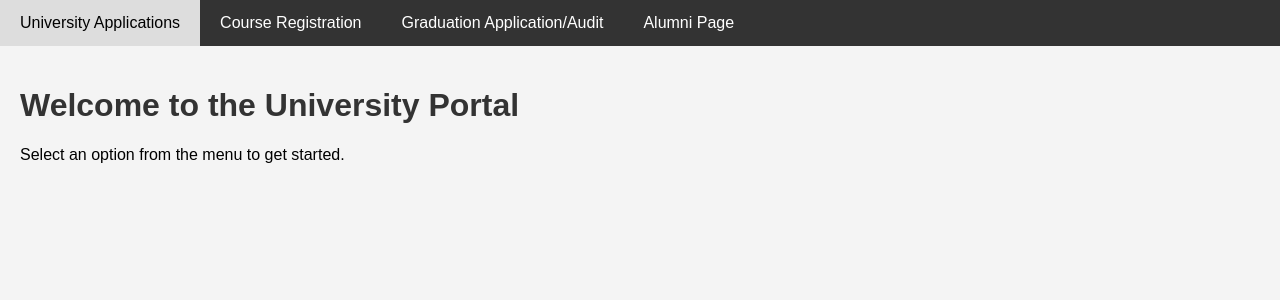
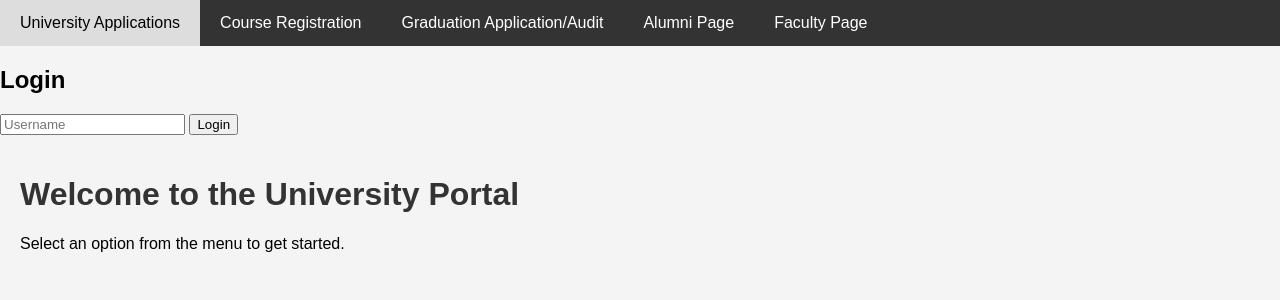
Before and after one commit to mikaelaberg/CIS-IMSE-556-02-DBMS-Project-Team-2, a Flask app: page / in a window 1280 px wide. Shown: the top 300 px of the page. Run offline with Flask 3, Linux system fonts and the light colour scheme; some libraries are stand-ins or nearby versions.

Commit message:
Added faculty page, added the loging page that will redirect you based on the 5 different username types.

```diff
--- a/app.py
+++ b/app.py
@@ -31,6 +31,9 @@ def graduation_application():
 def alumni_page():
     return render_template('alumni_page.html')
 
+@app.route('/faculty_page')
+def faculty_page():
+    return render_template('faculty_page.html')
 @app.route('/test_db')
 def test_db():
     try:
--- a/templates/index.html
+++ b/templates/index.html
@@ -42,10 +42,41 @@
         <a href="/course_registration">Course Registration</a>
         <a href="/graduation_application">Graduation Application/Audit</a>
         <a href="/alumni_page">Alumni Page</a>
+        <a href="/faculty_page">Faculty Page</a>
+    </div>
+    <div id="login-form">
+        <h2>Login</h2>
+         <input type="text" id="username" placeholder="Username">
+        <button onclick="redirectBasedOnRole()">Login</button>
     </div>
     <div class="main-content">
         <h1>Welcome to the University Portal</h1>
         <p>Select an option from the menu to get started.</p>
     </div>
 </body>
+<script>
+    function redirectBasedOnRole(){
+        const username =document.getElementById('username').value;
+        switch (username){
+            case 'User':
+                window.location.href='/';
+                break;
+            case 'Applicant':
+                window.location.href="/university_applications";
+                break;
+            case 'Graduate Student':
+                window.location.href="/graduation_application";
+                break;
+            case 'Alumni':
+                window.location.href="/alumni_page";
+                break;
+            case 'Faculty':
+                window.location.href="/faculty_page";
+                break;
+            default:
+                alert('Invalid role. Please enter a valid role.');
+                break;
+        }
+    }
+</script>
 </html>
```
Also changed, not shown: templates/faculty_page.html (added, +12 -0 lines).
